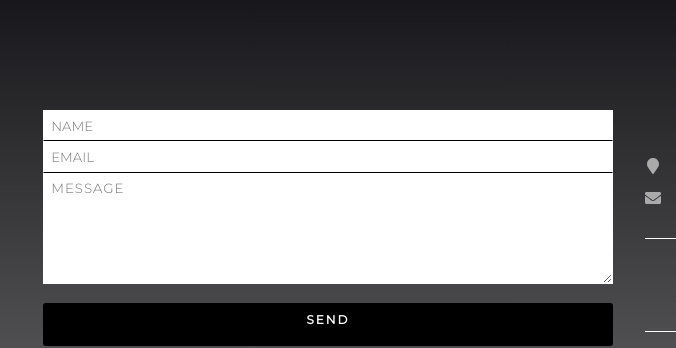
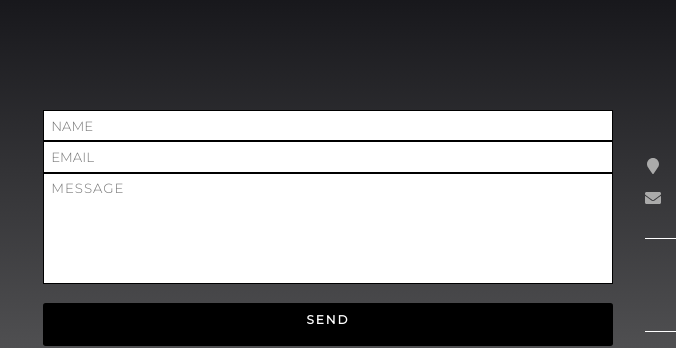
Before and after one commit to Jose-Escobedo/Gatsby-Photography, a Gatsby site: page /contact in a window 1280 px wide. Shown: the part 245-593 px from the top of the page, 0-676 px from the left. Built offline with nearby package versions, Linux system fonts and the light colour scheme; Gatsby itself is replaced by a stand-in of ours.

Commit message:
editing contact form

```diff
--- a/src/pages/contact.js
+++ b/src/pages/contact.js
@@ -159,8 +159,7 @@ const ContactFormStyled = styled.div`
     background-color: white;
     color: black;
     border: none;
-    border: 1px solid white;
-    border-bottom: 1px solid black;
+    border: 1px solid black;
     padding: 0.5em 0.5em;
     @media screen and (max-width: 760px) {
       font-size: 0.9rem;
@@ -172,13 +171,12 @@ const ContactFormStyled = styled.div`
 
   textarea {
     width: 100%;
-    max-width: 100%;
-    max-height: 150%;
     background-color: white;
     color: black;
     letter-spacing: 1px;
-    border: 1px solid white;
+    border: 1px solid black;
     padding: 0.5em 0.5em;
+    resize: none;
     @media screen and (max-width: 760px) {
       font-size: 0.9rem;
     }
```
